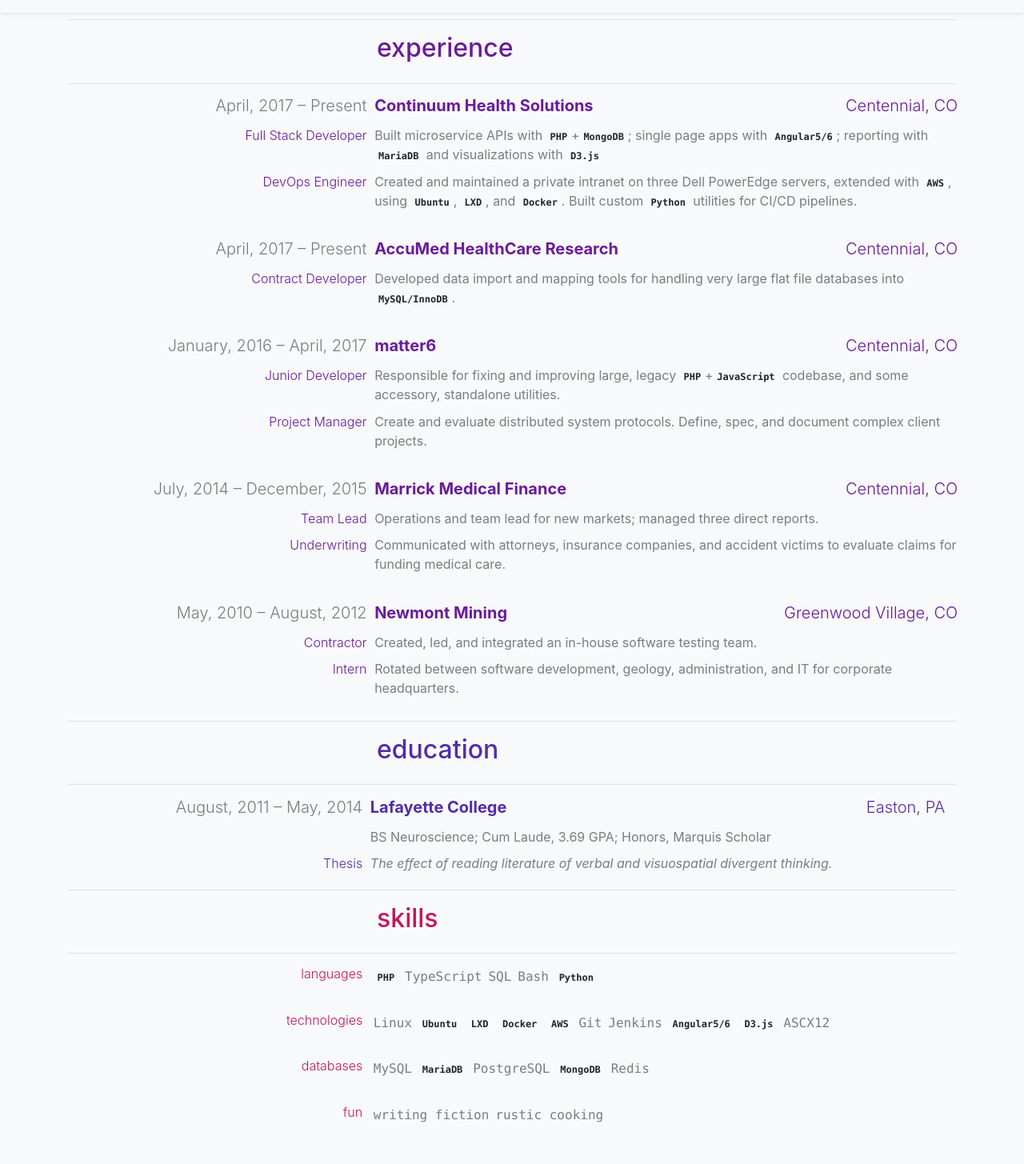
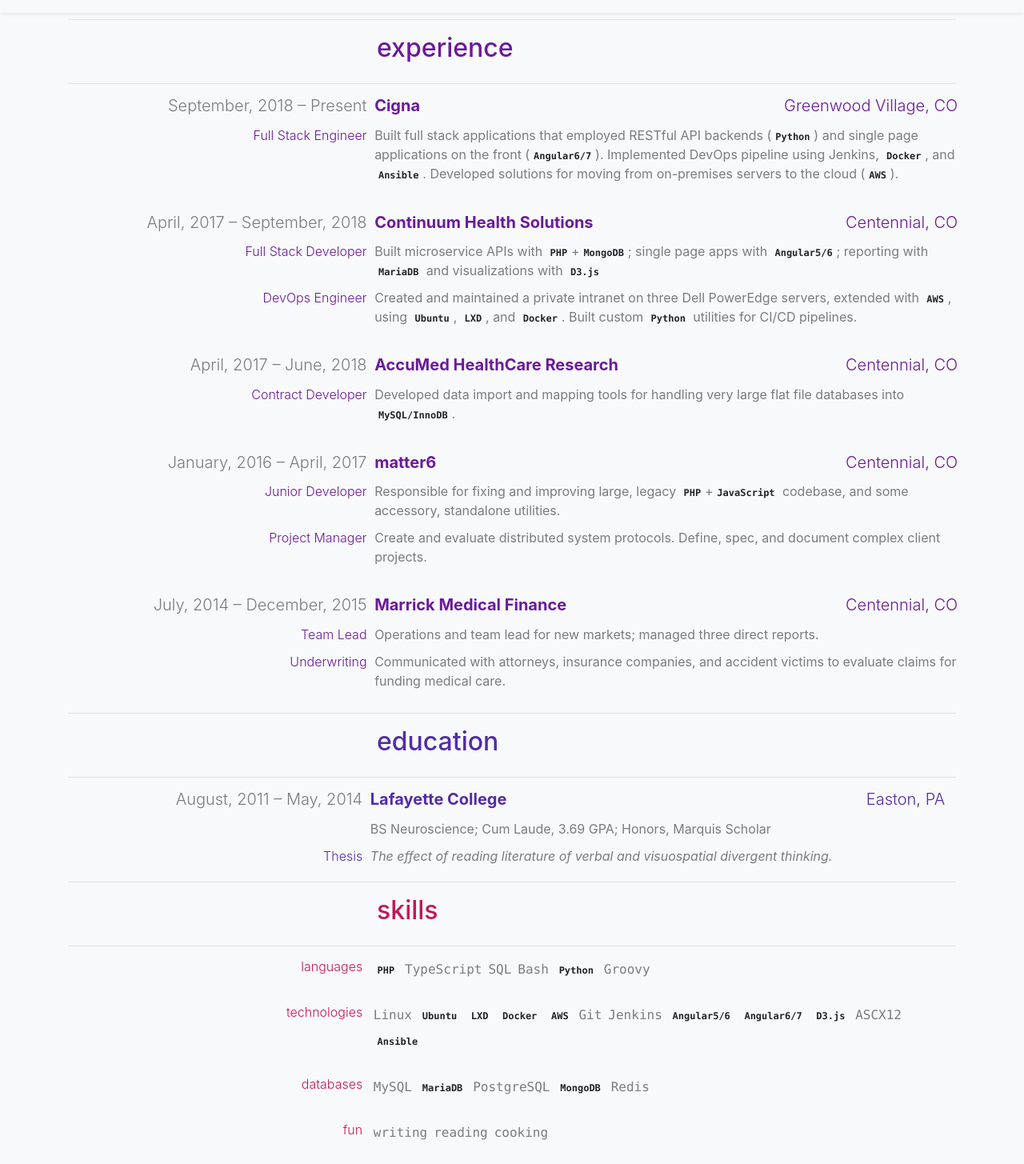
Before and after one commit to chris-regnier/chris-regnier.github.io, an Angular app: page / in a window 1280 px wide. Shown: the part 75-1530 px from the top of the page at 80% size. Built offline with nearby package versions, Linux system fonts and the light colour scheme.

Commit message:
Cigna updates

```diff
--- a/src/assets/resume.ts
+++ b/src/assets/resume.ts
@@ -19,6 +19,11 @@
         , {
             "search": "Angular5/6"
             , "href": "https://github.com/chris-regnier/sample-interface"
+            , "class": "badge badge-light text-monospace"
+        }
+        , {
+            "search": "Angular6/7"
+            , "href": "https://angular.io/"
             , "class": "badge badge-light text-monospace"
         }
         , {
@@ -66,14 +71,32 @@
             , "href": "https://dev.mysql.com/doc/refman/5.6/en/innodb-introduction.html"
             , "class": "badge badge-light text-monospace"
         }
+        , {
+            "search": "Ansible"
+            , "href": "https://www.ansible.com/overview/it-automation"
+            , "class": "badge badge-light text-monospace"
+        }
     ]
     , "jobs": [
         {
+            "company": "Cigna"
+            , "city": "Greenwood Village"
+            , "state": "CO"
+            , "startDate": "September, 2018"
+            , "endDate": "Present"
+            , "roles": [
+                {
+                    "title": "Full Stack Engineer"
+                    , "description": "Built full stack applications that employed RESTful API backends (Python) and single page applications on the front (Angular6/7). Implemented DevOps pipeline using Jenkins, Docker, and Ansible.  Developed solutions for moving from on-premises servers to the cloud (AWS)."
+                }
+            ]
+        }
+        , {
             "company": "Continuum Health Solutions"
             , "city": "Centennial"
             , "state": "CO"
             , "startDate": "April, 2017"
-            , "endDate": "Present"
+            , "endDate": "September, 2018"
             , "roles": [
                 {
                     "title": "Full Stack Developer"
@@ -90,7 +113,7 @@
             , "city": "Centennial"
             , "state": "CO"
             , "startDate": "April, 2017"
-            , "endDate": "Present"
+            , "endDate": "June, 2018"
             , "roles": [
                 {
                     "title": "Contract Developer"
@@ -132,23 +155,6 @@
                 }
             ]
         }
-        , {
-            "company": "Newmont Mining"
-            , "city": "Greenwood Village"
-            , "state": "CO"
-            , "startDate": "May, 2010"
-            , "endDate": "August, 2012"
-            , "roles": [
-                {
-                    "title": "Contractor"
-                    , "description": "Created, led, and integrated an in-house software testing team."
-                }
-                , {
-                    "title": "Intern"
-                    , "description": "Rotated between software development, geology, administration, and IT for corporate headquarters."
-                }
-            ]
-        }
     ]
     , "schools": [
         {
@@ -175,6 +181,7 @@
                 , "SQL"
                 , "Bash"
                 , "Python"
+                , "Groovy"
             ]
         }
         , {
@@ -188,8 +195,10 @@
                 , "Git"
                 , "Jenkins"
                 , "Angular5/6"
+                , "Angular6/7"
                 , "D3.js"
                 , "ASCX12"
+                , "Ansible"
             ]
         }
         , {
@@ -205,8 +214,9 @@
         , {
             "topic": "fun"
             , "tags": [
-                "writing fiction"
-                , "rustic cooking"
+                "writing"
+                , "reading"
+                , "cooking"
             ]
         }
     ]
```
